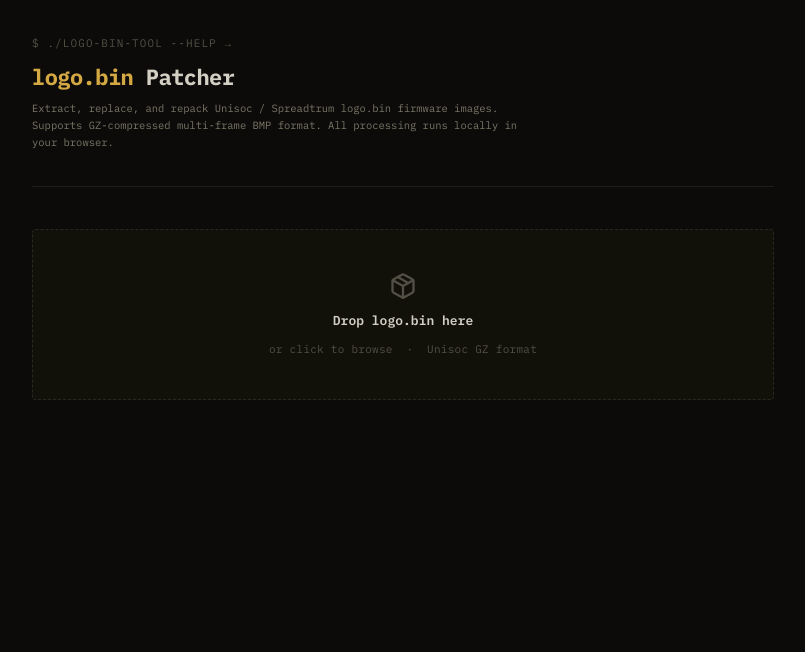
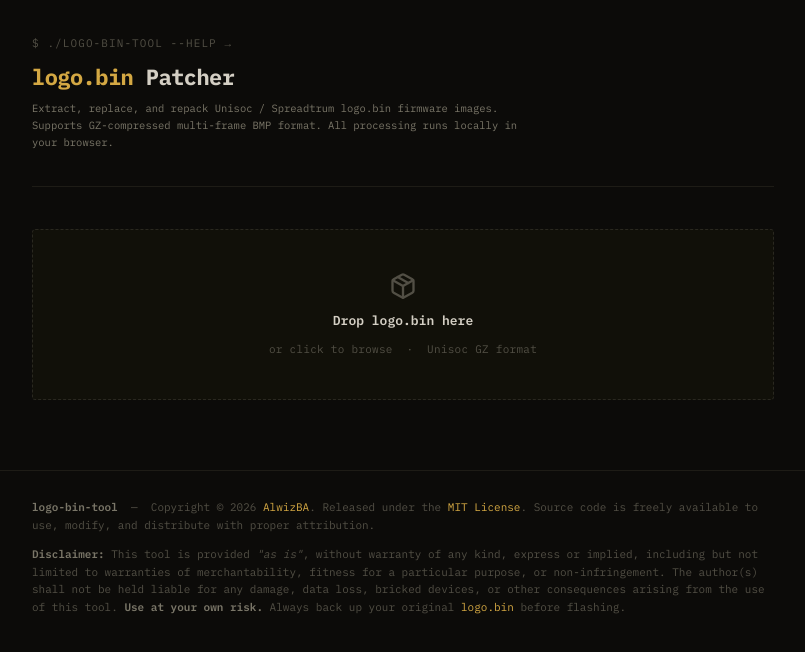
Before and after one commit to lenzarchive/logo-bin-tool, a website: page public/index.html in a window 1280 px wide. Shown: the part 60-712 px from the top of the page, without its empty margins (237-1042 px from the left). Drawn offline with nearby package versions, Linux system fonts and the light colour scheme; files that its build step writes are made by us from their sources.

Commit message:
feat: add disclaimer

```diff
--- a/public/index.html
+++ b/public/index.html
@@ -122,6 +122,31 @@
 
 </div>
 
+<footer class="border-t border-border mt-auto">
+  <div class="max-w-4xl mx-auto px-6 py-8 space-y-3">
+    <p class="text-[11px] text-ink-3 leading-relaxed">
+      <span class="text-ink-2 font-semibold">logo-bin-tool</span>
+      &nbsp;—&nbsp; Copyright &copy; 2026
+      <a href="https://github.com/lenzarchive"
+         target="_blank" rel="noopener"
+         class="text-accent hover:underline">AlwizBA</a>. Released under the
+      <a href="https://github.com/lenzarchive/logo-bin-tool/blob/main/LICENSE"
+         target="_blank" rel="noopener"
+         class="text-accent hover:underline">MIT License</a>.
+      Source code is freely available to use, modify, and distribute with proper attribution.
+    </p>
+    <p class="text-[11px] text-ink-3 leading-relaxed">
+      <span class="text-ink-2 font-semibold">Disclaimer:</span>
+      This tool is provided <span class="italic">"as is"</span>, without warranty of any kind,
+      express or implied, including but not limited to warranties of merchantability, fitness for
+      a particular purpose, or non-infringement. The author(s) shall not be held liable for any
+      damage, data loss, bricked devices, or other consequences arising from the use of this tool.
+      <span class="font-semibold text-ink-2">Use at your own risk.</span>
+      Always back up your original <code class="text-accent">logo.bin</code> before flashing.
+    </p>
+  </div>
+</footer>
+
 <canvas id="offscreenCanvas" class="hidden"></canvas>
 <input type="file" id="binInput" accept=".bin" class="hidden">
 <input type="file" id="imageInput" accept="image/*" class="hidden">
```
Also changed, not shown: README.md, 1 other file.
